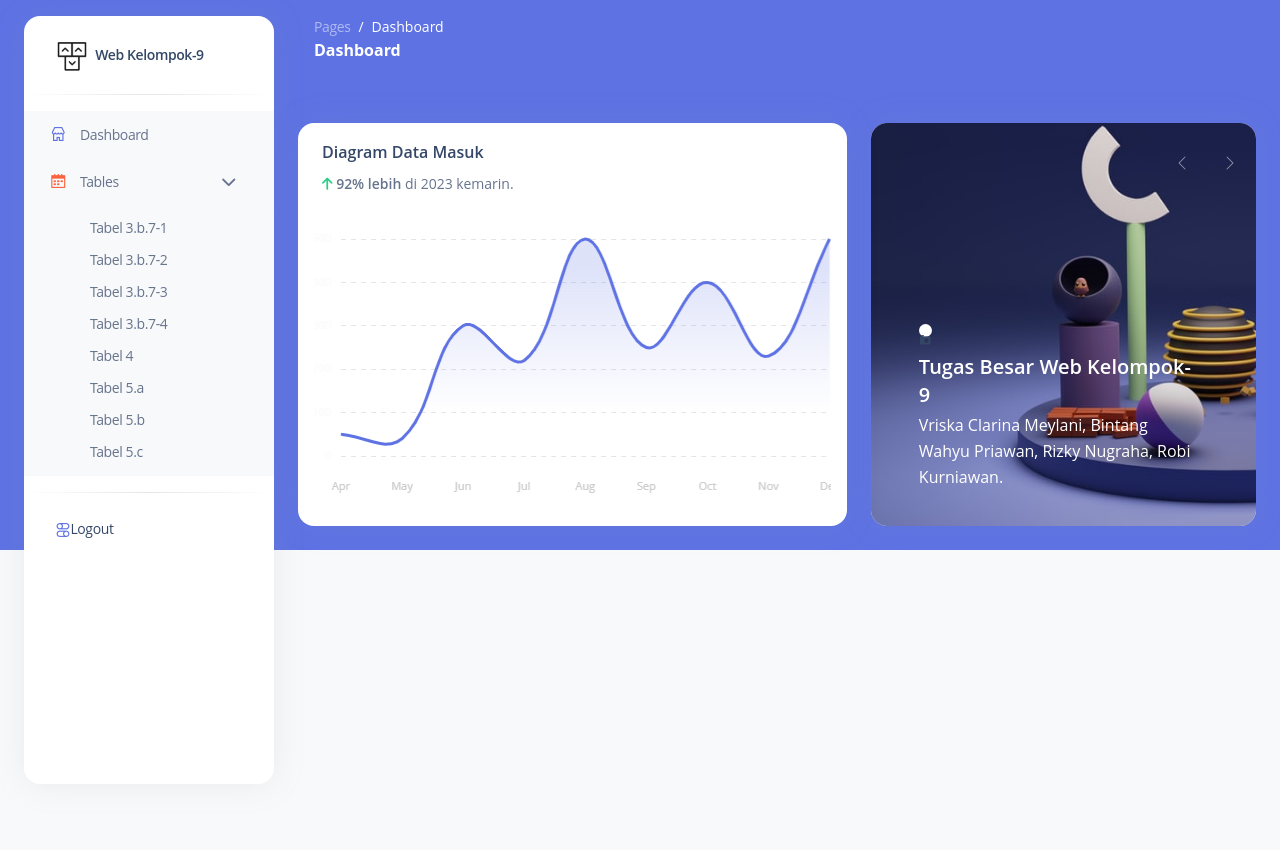
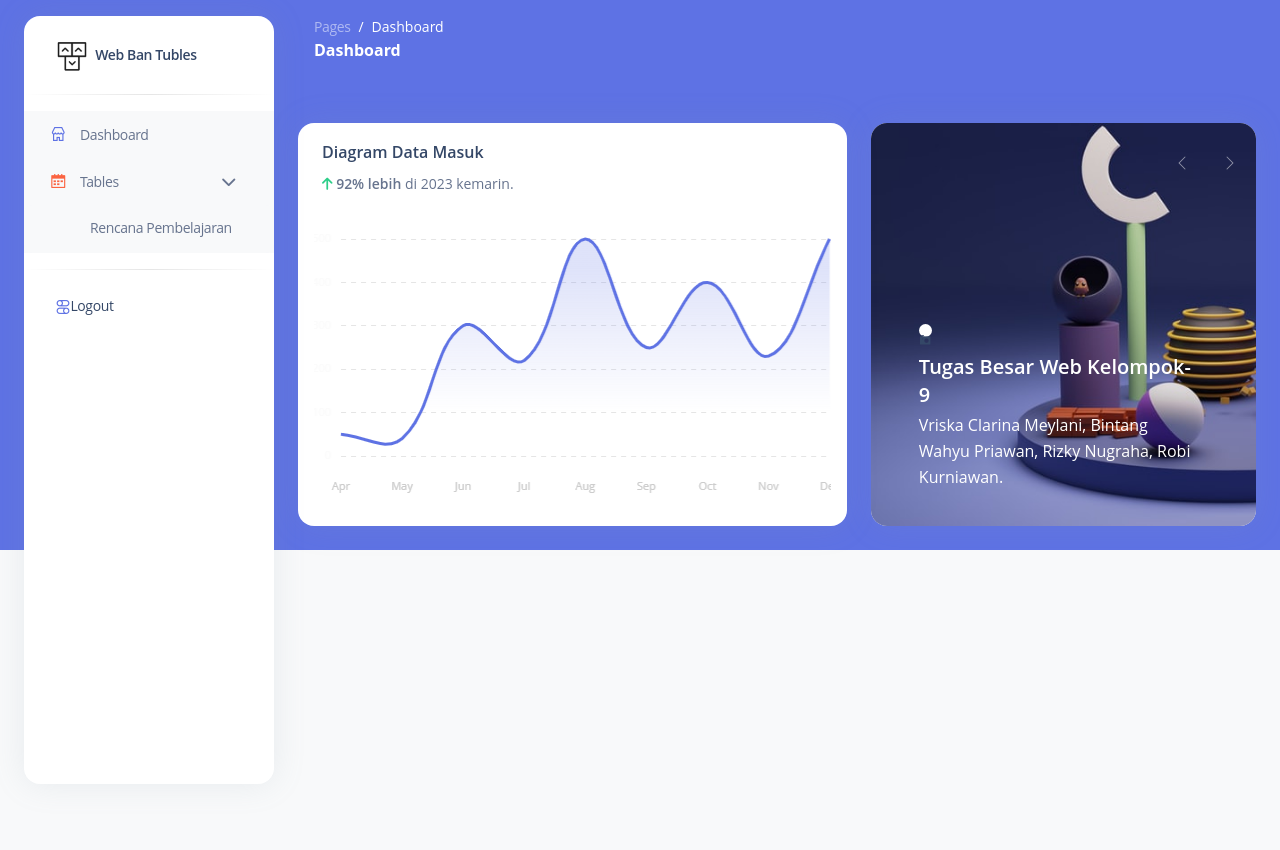
Before and after one commit to ggriswanto02/tubles_web, a CodeIgniter 4 app: template app/Views/dashboard.php in a window 1280 px wide, after a click on "Tables". Run offline with PHP 8.4 and a stand-in for CodeIgniter, Linux system fonts and the light colour scheme; the template is opened without the code that fills it, so the values that code supplies are empty; some libraries are stand-ins or nearby versions.

Commit message:
update navbar dropdown add Rencana Pembelajaran

```diff
--- a/app/Views/layout/admin/navbar.php
+++ b/app/Views/layout/admin/navbar.php
@@ -3,7 +3,7 @@
       <i class="fas fa-times p-3 cursor-pointer text-secondary opacity-5 position-absolute end-0 top-0 d-none d-xl-none" aria-hidden="true" id="iconSidenav"></i>
       <a class="navbar-brand m-0" href=" https://demos.creative-tim.com/argon-dashboard/pages/dashboard.html " target="_blank">
         <img src="<?= base_url('img/logo-ct-dark.png') ?>" class="navbar-brand-img h-100" alt="main_logo">
-        <span class="ms-1 font-weight-bold">Web Kelompok-9</span>
+        <span class="ms-1 font-weight-bold">Web Ban Tubles</span>
       </a>
     </div>
     <hr class="horizontal dark mt-0">
@@ -28,14 +28,7 @@
           <i class="fas fa-chevron-down ms-auto"></i>
         </a>
         <ul class="dropdown-menu bg-gray-100" aria-labelledby="tablesDropdown" >
-          <li><a class="dropdown-item" href="<?= base_url('table/table3b71') ?>">Tabel 3.b.7-1</a></li>
-          <li><a class="dropdown-item" href="<?= base_url('table/table3b72') ?>">Tabel 3.b.7-2</a></li>
-          <li><a class="dropdown-item" href="<?= base_url('table/table3b73') ?>">Tabel 3.b.7-3</a></li>
-          <li><a class="dropdown-item" href="<?= base_url('table/table3b74') ?>">Tabel 3.b.7-4</a></li>
-          <li><a class="dropdown-item" href="<?= base_url('table/table4') ?>">Tabel 4</a></li>
-          <li><a class="dropdown-item" href="<?= base_url('table/table5a') ?>">Tabel 5.a</a></li>
-          <li><a class="dropdown-item" href="<?= base_url('table/table5b') ?>">Tabel 5.b</a></li>
-          <li><a class="dropdown-item" href="<?= base_url('table/table5c') ?>">Tabel 5.c</a></li>
+          <li><a class="dropdown-item" href="<?= base_url('rpl') ?>">Rencana Pembelajaran</a></li>
         </ul>
       </li>
     </ul>
```
